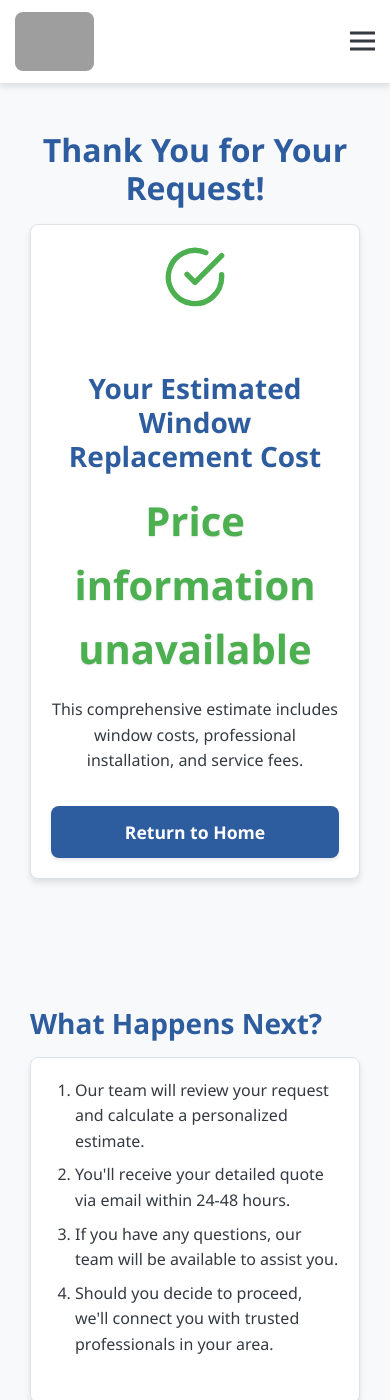
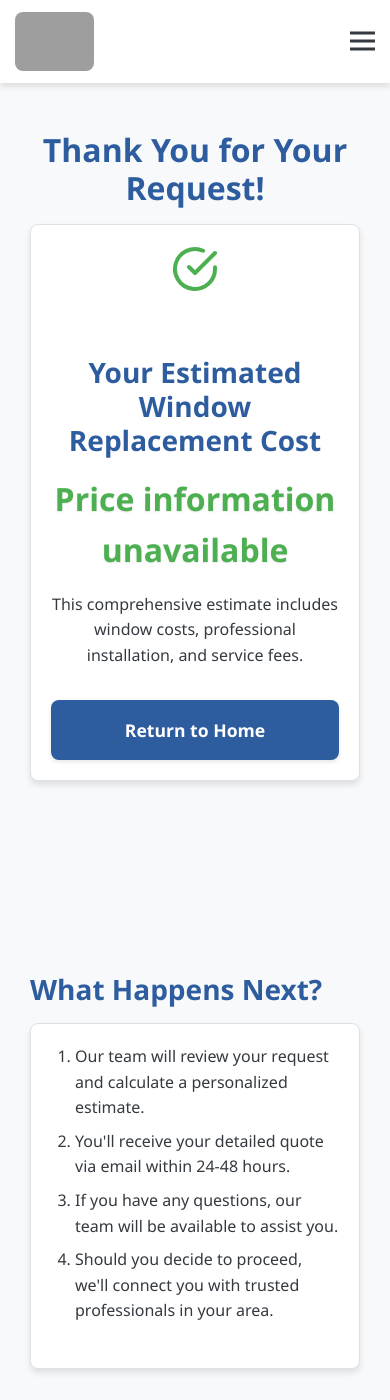
Before and after one commit to tim-amredev/replacement-window-costs, a Jekyll site: the page built from thankyou.html, in a window 390 px wide and 1400 px high. Built offline with Jekyll 4.4.1, drawn with Linux system fonts in a browser that asks for light colours; grey boxes are pictures that could not be loaded.

Commit message:
Update thankyou.html

```diff
--- a/thankyou.html
+++ b/thankyou.html
@@ -92,6 +92,68 @@ title: Thank You
       grid-template-columns: 1fr;
     }
   }
+
+/* Enhanced Mobile Responsiveness for Thank You Page */
+@media (max-width: 768px) {
+  /* Adjust price display */
+  #quoted-price {
+    font-size: 2.25rem;
+  }
+
+  /* Improve options grid */
+  .options-grid {
+    grid-template-columns: 1fr;
+    gap: 0.5rem;
+  }
+
+  .option-item {
+    padding: 0.5rem;
+    font-size: 0.9rem;
+  }
+
+  /* Adjust spacing */
+  .section {
+    padding: 2rem 0;
+  }
+
+  /* Make button more touch-friendly */
+  .btn {
+    width: 100%;
+    padding: 1rem;
+    font-size: 1.1rem;
+    min-height: 44px;
+  }
+}
+
+@media (max-width: 480px) {
+  /* Further adjustments for very small screens */
+  #quoted-price {
+    font-size: 2rem;
+  }
+
+  .option-item {
+    font-size: 0.85rem;
+  }
+
+  /* Adjust card padding */
+  .card {
+    padding: 1.25rem;
+  }
+
+  /* Adjust SVG size */
+  svg {
+    width: 48px;
+    height: 48px;
+  }
+}
+
+/* Fix for iOS form elements */
+@supports (-webkit-touch-callout: none) {
+  .btn {
+    -webkit-appearance: none;
+    border-radius: var(--border-radius);
+  }
+}
 </style>
 
 <script>
```
